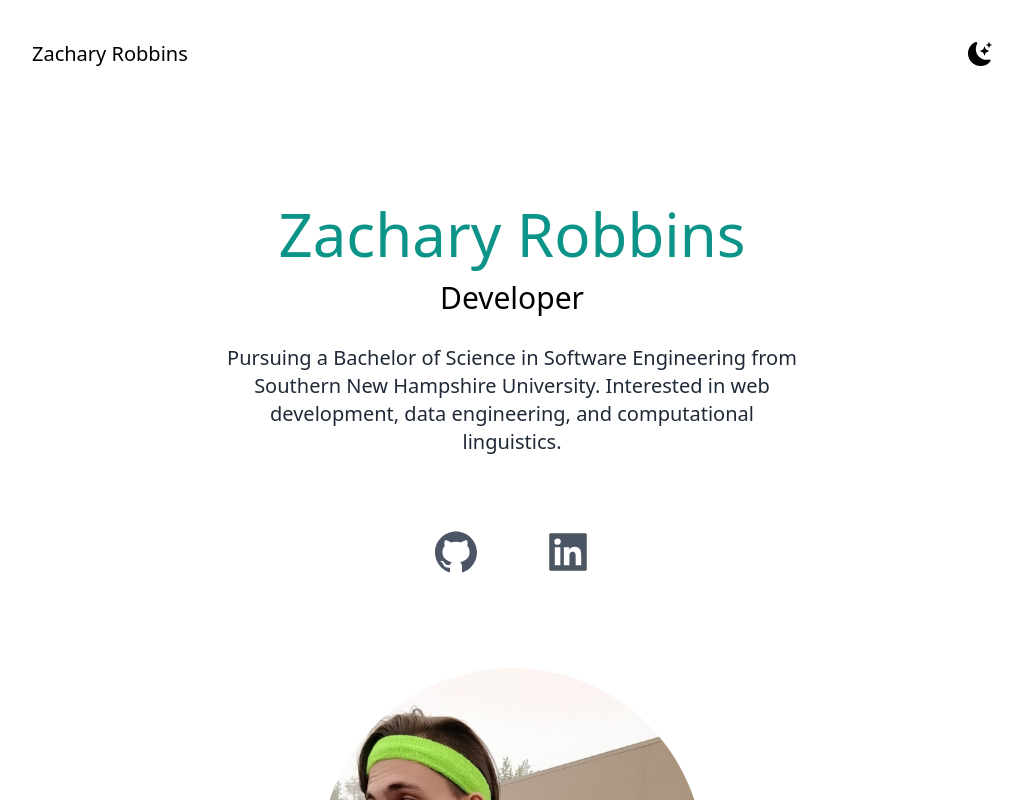
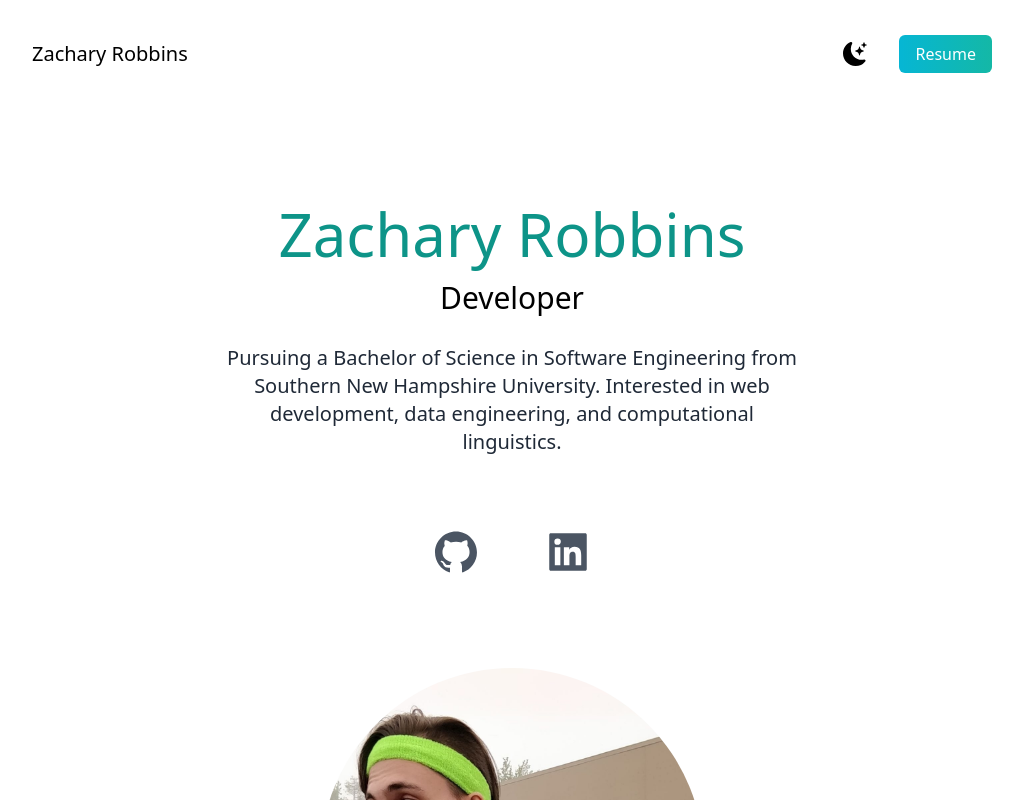
Before and after one commit to Xaqiri/xaqiri.github.io, a Next.js app: page / in a window 1280 px wide. Shown: the top 800 px of the page, without its empty margins (128-1151 px from the left). Built offline with nearby package versions, Linux system fonts and the light colour scheme.

Commit message:
Added résumé

```diff
--- a/pages/index.js
+++ b/pages/index.js
@@ -4,7 +4,6 @@ import { BsFillMoonStarsFill } from "react-icons/bs"
 import {
   AiFillGithub,
   AiFillLinkedin,
-  AiFillYoutube
 } from "react-icons/ai"
 import profile_pic from '../public/profile_pic.jpeg'
 import { useState } from "react"
@@ -26,6 +25,9 @@ export default function Home() {
             <h1 className="text-xl">Zachary Robbins</h1>
             <ul className="flex items-center">
               <li><BsFillMoonStarsFill onClick={() => setDarkMode(!darkMode)}className="cursor-pointer text-2xl"/></li>
+              <li>
+                 <a className="bg-gradient-to-r from-cyan-500 to-teal-500 text-white px-4 py-2 rounded-md ml-8" href='https://shorturl.at/fjwyz'>Resume</a>
+              </li>
             </ul>
           </nav>
           <div className="text-center p-10">
```
